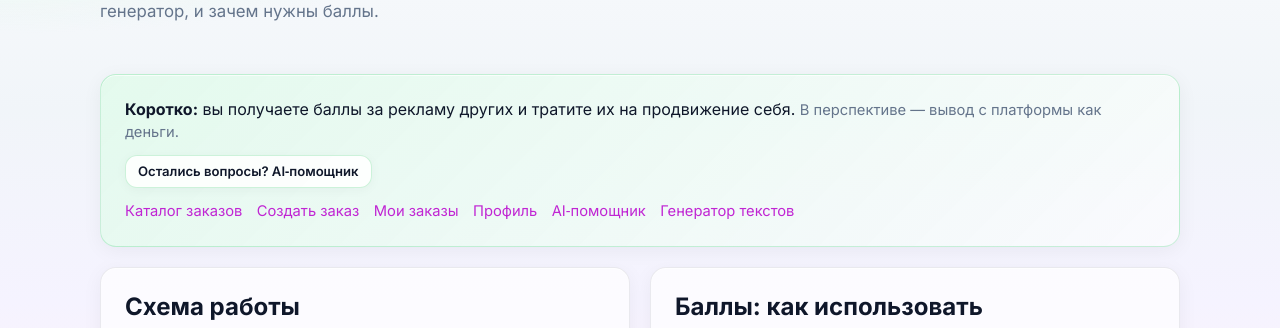
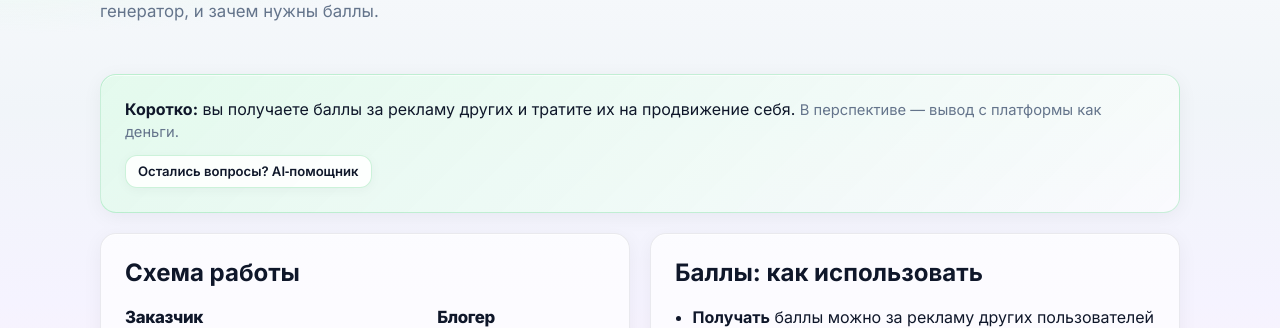
Before and after one commit to mgortinskiy-bot/blogger_app, a Flask app: page /how-it-works in a window 1280 px wide. Shown: the part 195-523 px from the top of the page. Run offline with Flask 3, Linux system fonts and the light colour scheme.

Commit message:
Механизм работы: убраны ссылки из блока Коротко
Made-with: Cursor

```diff
--- a/templates/how_it_works.html
+++ b/templates/how_it_works.html
@@ -15,14 +15,6 @@
       <span class="muted">В перспективе — вывод с платформы как деньги.</span>
     </div>
     <a class="btn btn-ghost btn-sm" href="{{ url_for('assistant_chat') }}">Остались вопросы? AI‑помощник</a>
-  </div>
-  <div class="muted" style="margin-top:0.75rem;display:flex;flex-wrap:wrap;gap:0.5rem 0.9rem;">
-    <a href="{{ url_for('blogger_orders') }}">Каталог заказов</a>
-    <a href="{{ url_for('advertiser_new_order') }}">Создать заказ</a>
-    <a href="{{ url_for('advertiser_orders') }}">Мои заказы</a>
-    <a href="{{ url_for('blogger_profile') }}">Профиль</a>
-    <a href="{{ url_for('assistant_chat') }}">AI‑помощник</a>
-    <a href="{{ url_for('tools_generate') }}">Генератор текстов</a>
   </div>
 </div>
 
```
